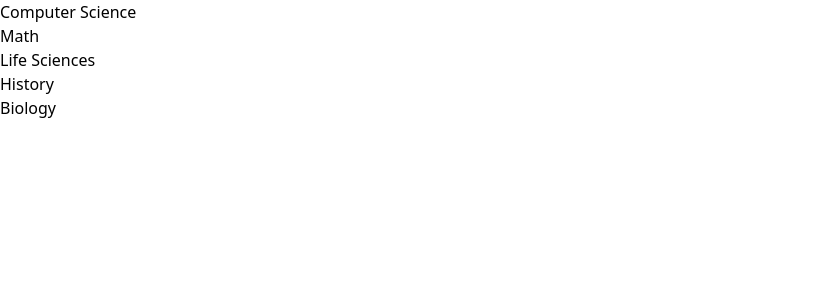
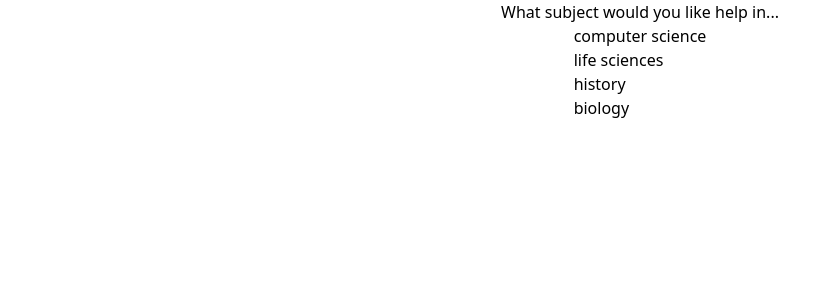
Before and after one commit to SamEThibault/minute-tutor, a React (Create React App) app in the folder frontend/: page /students in a window 1280 px wide. Shown: the top 300 px of the page, without its empty margins (0-840 px from the left). Built offline with nearby package versions, Linux system fonts and the light colour scheme.

Commit message:
Aded students

```diff
--- a/frontend/src/pages/Students.jsx
+++ b/frontend/src/pages/Students.jsx
@@ -1,37 +1,24 @@
-import {React, useState} from "react"
-import {useDispatch} from "react-redux";
+import { React, useState } from "react";
+import { useDispatch } from "react-redux";
 
-function Students()
-{
+function Students() {
   const dispatch = useDispatch();
   const [subject, setSubject] = useState("");
-    const handleSubject = (subject) =>
-    {
+  const handleSubject = (subject) => {
     setSubject(subject);
-    }
+  };
   return (
-        <div className="students">
-            <div className="subject"
-            onClick={() => dispatch(handleSubject("computer science"))}>
-                Computer Science
-            </div>
-            <div className="subject">
-                Math
-            </div>
-            <div className="subject"
-            onClick={() => dispatch(handleSubject("life sciences"))}>
-                Life Sciences
-            </div>
-            <div className="subject"
-            onClick={() => dispatch(handleSubject("history"))}>
-                History
-            </div>
-            <div className="subject"
-            onClick={() => dispatch(handleSubject("biology"))}>
-                Biology
+    <div className="students col-c-c">
+      <h1>What subject would you like help in...</h1>
+      <div className="subject-filter col-c-fs">
+        {["computer science", "life sciences", "history", "biology"].map(
+          (subject) => (
+            <button>{subject}</button>
+          )
+        )}
       </div>
     </div>
-    )
+  );
 }
 
-export default Students
+export default Students;
```
Lines whose indentation alone changed are shown as unchanged.
